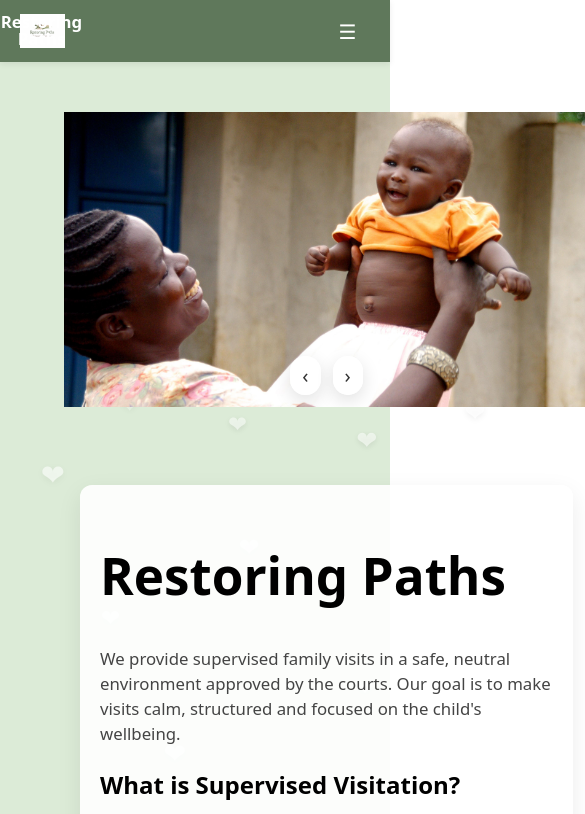
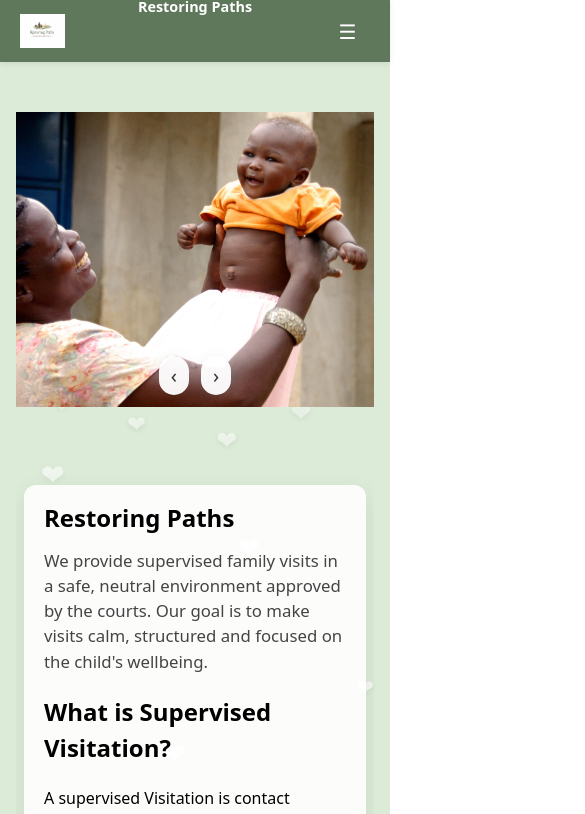
Before and after one commit to AnthonyC4848/Restoring-Paths, a React (Vite) app in the folder Restored_paths/: page / in a window 390 px wide. Shown: the top 814 px of the page, 585 px wide, since content can reach past the window. Built offline with nearby package versions, Linux system fonts and the light colour scheme; no server answers.

Commit message:
Prepare app for GoDaddy hosting

```diff
--- a/Restored_paths/src/App.css
+++ b/Restored_paths/src/App.css
@@ -1,8 +1,29 @@
 #root {
   max-width: 1280px;
   margin: 0 auto;
-  padding: 2rem;
+  padding: 2rem 1rem;
   text-align: center;
+  width: 100%;
+  box-sizing: border-box;
+  overflow-x: hidden;
+}
+
+@media (max-width: 768px) {
+  #root {
+    padding: 2rem 0.75rem;
+  }
+}
+
+@media (max-width: 480px) {
+  #root {
+    padding: 2rem 0.5rem;
+  }
+}
+
+.app {
+  width: 100%;
+  overflow-x: hidden;
+  box-sizing: border-box;
 }
 
 .logo {
@@ -102,7 +123,8 @@
 
 @media (max-width: 680px){
   .brand-left{position: absolute; left: 8px; top: 0; padding-left: 8px; height: 100%; display: flex; align-items: center}
-  .header-inner{padding-left: 12px; justify-content: flex-end}
+  .brand{display: flex; align-items: center}
+  .header-inner{padding-left: 12px; justify-content: flex-end; position: relative}
   .menu-toggle{display: block}
   /* hide the horizontal nav on mobile unless explicitly opened by the burger */
   .topnav{display: none}
@@ -128,13 +150,18 @@
   .header-right{right:8px; left:auto; padding-right:8px; padding-left:0; z-index:900}
   /* center the site title */
   .site-name{
-    display: block;
-    position: absolute;
+    display: flex;
+    position: fixed;
     left: 50%;
-    top: 50%;
-    transform: translate(-50%, -50%);
+    top: 0;
+    transform: translateX(-50%);
     margin: 0;
     pointer-events: none;
+    z-index: 999;
+    padding: 0 60px;
+    white-space: nowrap;
+    height: 60px;
+    align-items: center;
   }
   .contact-cta{padding:0.4rem 0.6rem; font-size:0.95rem}
   main{padding-top:4.25rem}
@@ -144,6 +171,7 @@
 @media (max-width:420px){
   .menu-toggle{font-size:1.25rem}
   .site-header .brand .site-name{display:block}
+  .site-name{padding: 0 45px; font-size: 0.9rem}
 }
 
 /* place the logo flush to the left edge of the viewport */
@@ -228,12 +256,35 @@
 main {
   padding: 5rem 2rem 1rem;
   text-align: left;
+  width: 100%;
+  box-sizing: border-box;
+  overflow-x: hidden;
+}
+
+@media (max-width: 768px) {
+  main {
+    padding: 5rem 1rem 1rem;
+  }
+}
+
+@media (max-width: 480px) {
+  main {
+    padding: 5rem 0.5rem 1rem;
+  }
 }
 
 /* content container max width */
 section > div{
   box-sizing: border-box;
   padding: 0 1rem;
+  max-width: 100%;
+  overflow-x: hidden;
+}
+
+@media (max-width: 480px) {
+  section > div {
+    padding: 0 0.5rem;
+  }
 }
 
 /* full-page blurred background behind everything */
--- a/Restored_paths/src/index.css
+++ b/Restored_paths/src/index.css
@@ -11,6 +11,18 @@
   text-rendering: optimizeLegibility;
   -webkit-font-smoothing: antialiased;
   -moz-osx-font-smoothing: grayscale;
+  box-sizing: border-box;
+}
+
+*,
+*::before,
+*::after {
+  box-sizing: border-box;
+}
+
+html {
+  width: 100%;
+  overflow-x: hidden;
 }
 
 a {
@@ -28,11 +40,29 @@ body {
   place-items: center;
   min-width: 320px;
   min-height: 100vh;
+  width: 100%;
+  overflow-x: hidden;
+  box-sizing: border-box;
 }
 
 h1 {
   font-size: 3.2em;
   line-height: 1.1;
+  margin: 0;
+  word-wrap: break-word;
+  overflow-wrap: break-word;
+}
+
+@media (max-width: 768px) {
+  h1 {
+    font-size: 2rem;
+  }
+}
+
+@media (max-width: 480px) {
+  h1 {
+    font-size: 1.5rem;
+  }
 }
 
 button {
```
Also changed, not shown: 2 other files (tests, documents, lock files or other folders).
